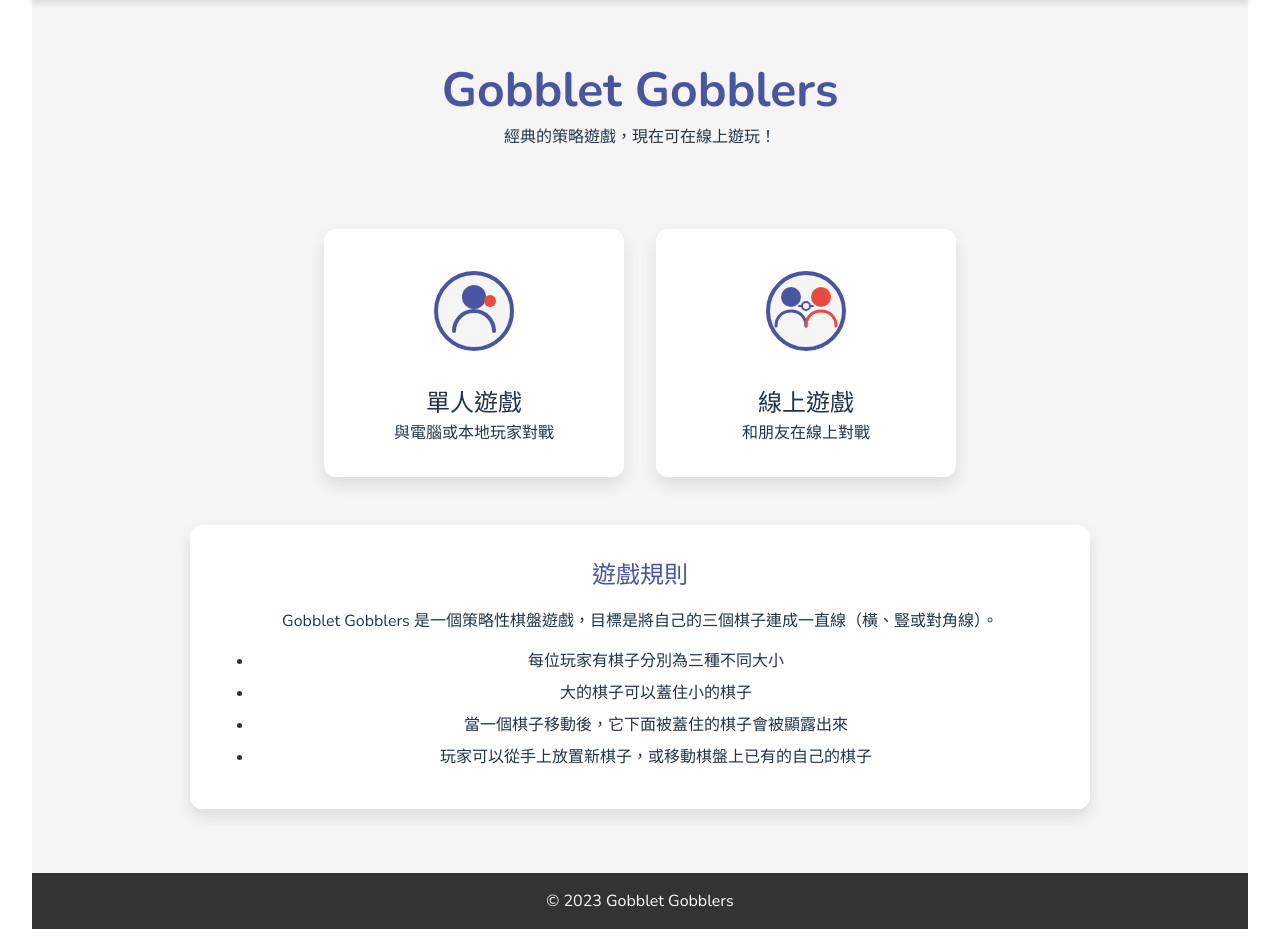
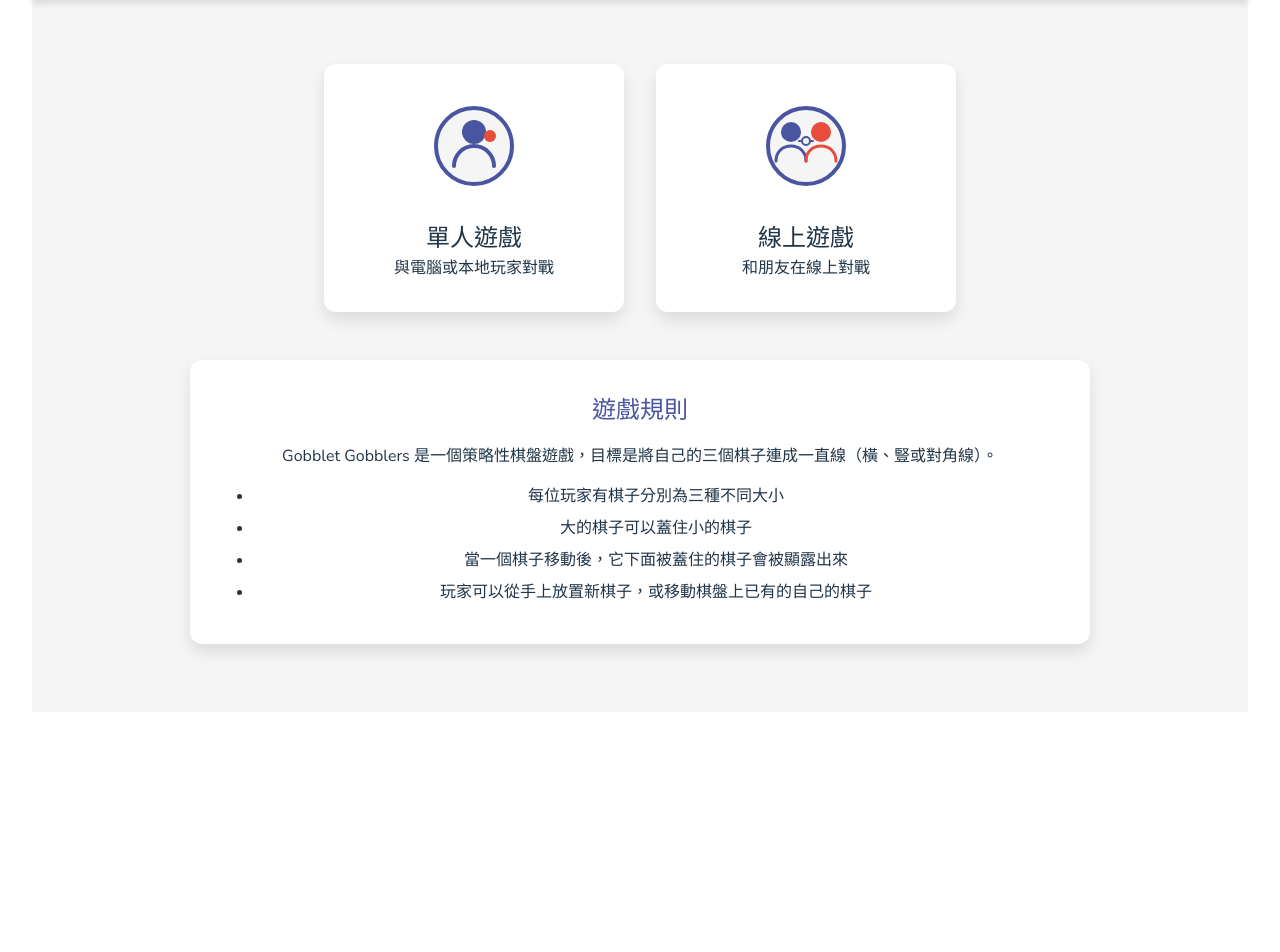
Before and after one commit to wwepenguin/gobblet-gobblers-web, a Vue app: page / in a window 1280 px wide. Shown: the part 120-1072 px from the top of the page. After the commit the page ends 864 px from the top, so only its background shows below. Built offline with nearby package versions, Linux system fonts and the light colour scheme.

Commit message:
調整 Vite 配置的起始 URL，移除不必要的頁面元素，並優化樣式以適應全寬顯示。更新多個元件以改善佈局和用戶體驗。

```diff
--- a/src/App.vue
+++ b/src/App.vue
@@ -39,9 +39,6 @@ function updateServiceWorker() {
     <main class="main-content">
       <router-view />
     </main>
-    <footer class="footer">
-      <p>&copy; 2023 Gobblet Gobblers</p>
-    </footer>
 
     <!-- PWA 更新提示 -->
     <div v-if="offlineReady" class="pwa-toast" role="alert">
@@ -76,6 +73,7 @@ function updateServiceWorker() {
   min-height: 100vh;
   background-color: #f5f5f5;
   font-family: 'Nunito', sans-serif;
+  width: 100%;
 }
 
 .header {
@@ -89,7 +87,6 @@ function updateServiceWorker() {
 .main-content {
   flex: 1;
   padding: 2rem;
-  max-width: 1200px;
   width: 100%;
   margin: 0 auto;
 }
--- a/src/main.ts
+++ b/src/main.ts
@@ -24,11 +24,9 @@ const routes = [
   { path: '/online', component: OnlineGame }
 ]
 
-// 取得正確的 base 路徑，與 vite.config.ts 的配置相同
-const base = import.meta.env.BASE_URL || '/GGame/'
 
 const router = createRouter({
-  history: createWebHistory(base),
+  history: createWebHistory(),
   routes
 })
 
--- a/src/style.css
+++ b/src/style.css
@@ -104,7 +104,6 @@ a:hover {
 }
 
 #app {
-  max-width: 1280px;
   margin: 0 auto;
   padding: 2rem;
   text-align: center;
--- a/src/views/Game.vue
+++ b/src/views/Game.vue
@@ -19,12 +19,12 @@
       <PlayerHand player="player2" />
     </div>
 
-    <div class="game-instructions">
+    <!-- <div class="game-instructions">
       <h3>如何遊玩</h3>
       <p>1. 點擊你的棋子並放置在棋盤上</p>
       <p>2. 大的棋子可以蓋住小的棋子</p>
       <p>3. 將三個棋子連成一直線(橫、豎或對角線)獲勝</p>
-    </div>
+    </div> -->
   </div>
 </template>
 
@@ -75,9 +75,14 @@ const handleResetGame = () => {
   display: flex;
   gap: 0.5rem;
   flex-wrap: wrap;
+  justify-content: center;
+  align-items: center;
 }
 
 .control-button {
+  display: flex;
+  justify-content: center;
+  align-items: center;
   background-color: #4a55a2;
   color: white;
   border: none;
--- a/src/views/Home.vue
+++ b/src/views/Home.vue
@@ -1,10 +1,5 @@
 <template>
   <div class="home-container">
-    <div class="game-title">
-      <h1>Gobblet Gobblers</h1>
-      <p>經典的策略遊戲，現在可在線上遊玩！</p>
-    </div>
-
     <div class="game-modes">
       <div class="mode-card" @click="goToSinglePlayer">
         <div class="mode-icon">
--- a/src/views/OnlineGame.vue
+++ b/src/views/OnlineGame.vue
@@ -1,7 +1,7 @@
 <template>
   <div class="online-game-container">
     <div class="game-header">
-      <h1>Gobblet Gobblers - 線上對戰</h1>
+      <!-- <h1>Gobblet Gobblers - 線上對戰</h1> -->
       <div class="controls">
         <button class="control-button" @click="resetGame">重新開始</button>
         <button class="control-button" @click="disconnect">斷開連接</button>
--- a/vite.config.ts
+++ b/vite.config.ts
@@ -39,7 +39,7 @@ export default defineConfig({
         ],
         display: 'standalone',
         orientation: 'portrait',
-        start_url: '/GGame/'
+        start_url: '/'
       }
     })
   ],
```
